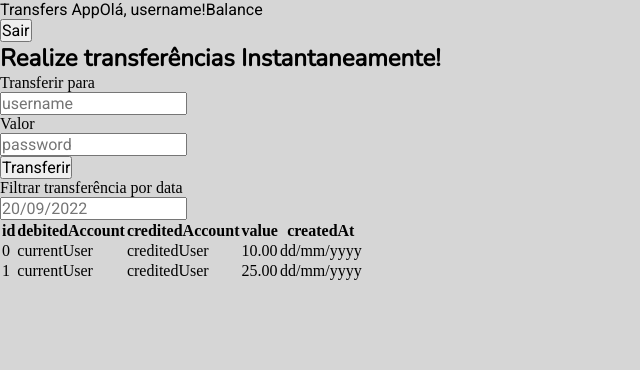
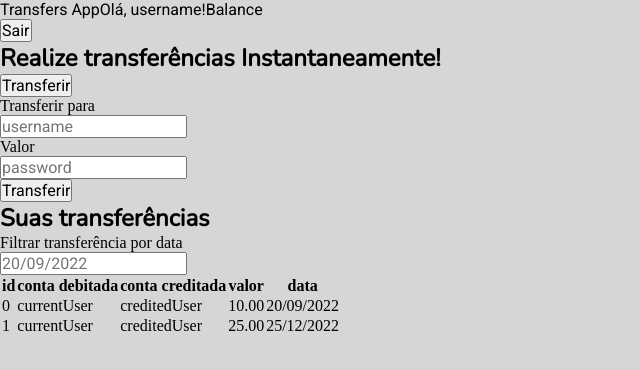
Before and after one commit to guihtryb/ngcash, a React (Vite) app in the folder app/frontend/transfers-app/: page /home in a window 1280 px wide. Shown: the top 370 px of the page, without its empty margins (0-640 px from the left). Built offline with nearby package versions, Linux system fonts and the light colour scheme.

Commit message:
update(frontend/Home): add h1 to transfers section

```diff
--- a/app/frontend/transfers-app/index.html
+++ b/app/frontend/transfers-app/index.html
@@ -4,7 +4,7 @@
     <meta charset="UTF-8" />
     <link rel="icon" type="image/svg+xml" href="/vite.svg" />
     <meta name="viewport" content="width=device-width, initial-scale=1.0" />
-    <title>Vite + React + TS</title>
+    <title>Transfers App</title>
   </head>
   <body>
     <div id="root"></div>
--- a/app/frontend/transfers-app/src/pages/Home.tsx
+++ b/app/frontend/transfers-app/src/pages/Home.tsx
@@ -41,9 +41,11 @@ export default function Home() {
         </span>
         <Button testId="button-log-out" text="Sair" handleClick={() => null} type="button" />
       </header>
+
       <main>
         <section>
           <h1>Realize transferências Instantaneamente!</h1>
+          <Button testId="button-show-transfer-modal" text="Transferir" type="button" />
           <Form
             btnTestId="button-submit-transfer"
             btnText="Transferir"
@@ -52,6 +54,8 @@ export default function Home() {
           />
         </section>
 
+        <section>
+          <h1>Suas transferências</h1>
           <Input
             id="input-transfers-filter"
             name="input-transfers-filter"
@@ -60,35 +64,35 @@ export default function Home() {
             type="text"
             labelText="Filtrar transferência por data"
           />
-
           <table>
             <thead>
               <tr>
-              <th>id</th>
-              <th>debitedAccount</th>
-              <th>creditedAccount</th>
-              <th>value</th>
-              <th>createdAt</th>
+                <th data-testid="th-id">id</th>
+                <th data-testid="th-debited-acc">conta debitada</th>
+                <th data-testid="th-credited-acc">conta creditada</th>
+                <th data-testid="th-value">valor</th>
+                <th data-testid="th-created-at">data</th>
               </tr>
             </thead>
+
             <tbody>
               <tr>
                 <td>0</td>
                 <td>currentUser</td>
                 <td>creditedUser</td>
                 <td>10.00</td>
-              <td>dd/mm/yyyy</td>
+                <td>20/09/2022</td>
               </tr>
               <tr>
                 <td>1</td>
                 <td>currentUser</td>
                 <td>creditedUser</td>
                 <td>25.00</td>
-              <td>dd/mm/yyyy</td>
+                <td>25/12/2022</td>
               </tr>
             </tbody>
           </table>
-
+        </section>
       </main>
     </div>
 
```
Lines whose indentation alone changed are shown as unchanged.
